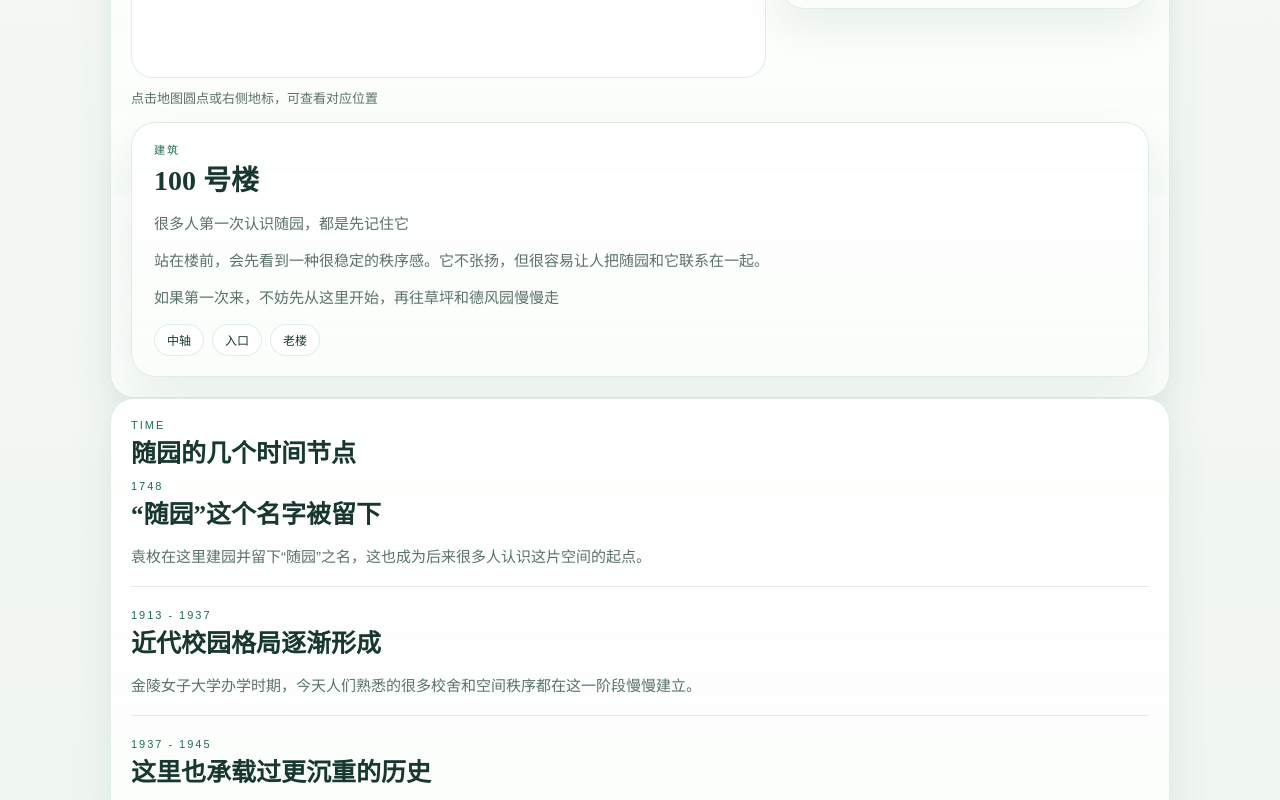
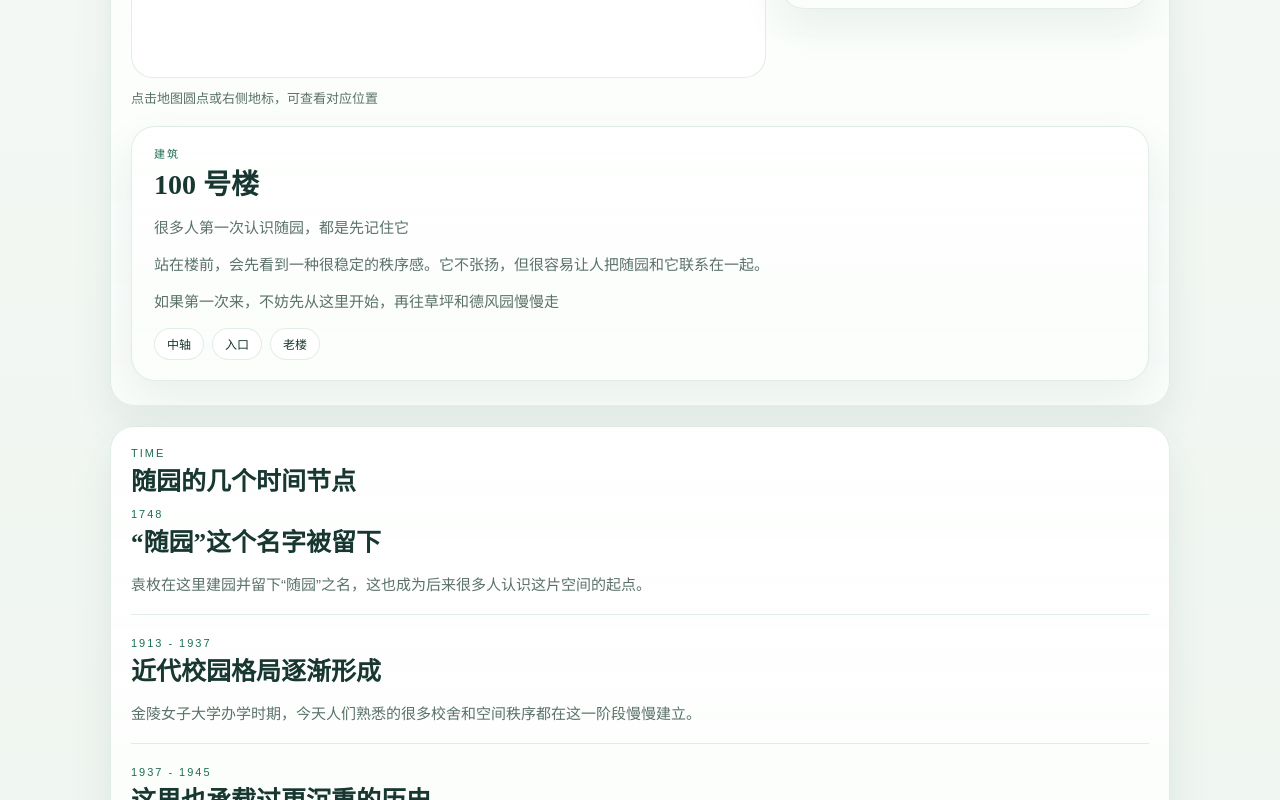
Before and after one commit to Lenny-lab/nsti-test, a plain HTML site: page app/suiyuan.html in a window 1280 px wide. Shown: the part 1280-2080 px from the top of the page. Drawn offline with Linux system fonts and the light colour scheme; no server answers; a script that the page names is missing.

Commit message:
Refine docs page styles

```diff
--- a/app/docs-ui.css
+++ b/app/docs-ui.css
@@ -400,6 +400,8 @@ a:hover {
 
 .suiyuanMapSection {
   margin-top: 18px;
+  padding-bottom: 24px;
+  overflow: hidden;
 }
 
 .suiyuanMapLayout > * {
@@ -495,7 +497,7 @@ a:hover {
 }
 
 .suiyuanDetailCard {
-  margin-top: 12px;
+  margin-top: 16px;
   padding: 18px 22px 20px;
 }
 
@@ -510,6 +512,10 @@ a:hover {
 
 .suiyuanDetailCard .typeChipWrap {
   margin-top: 12px;
+}
+
+#suiyuanTimelineSection {
+  margin-top: 20px;
 }
 
 @media (max-width: 980px) {
```
